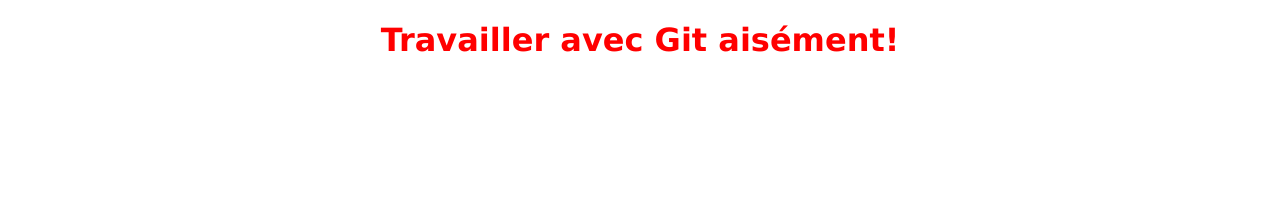
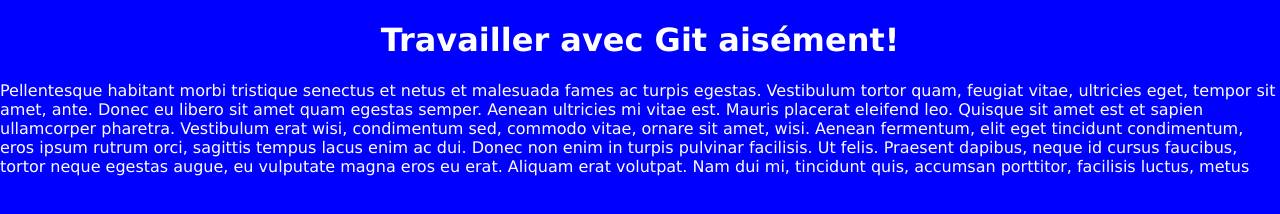
Before and after one commit to wannesjs/landingPage, a plain HTML site: page index.html in a window 1280 px wide. Drawn offline with Linux system fonts and the light colour scheme.

Commit message:
Modification de la couleur du fond et du texte

```diff
--- a/style.css
+++ b/style.css
@@ -3,13 +3,13 @@ html, body {
   padding: 0;
   }
  body {
-  background-color: transparent;
+  background-color: blue;
   font-family: Verdana, sans-serif;
   font-size: 100%;
   }
  h1 {
   font-size: 200%;
-  color: red;
+  color: white;
   text-align: center;
   }
  h2 {
```
